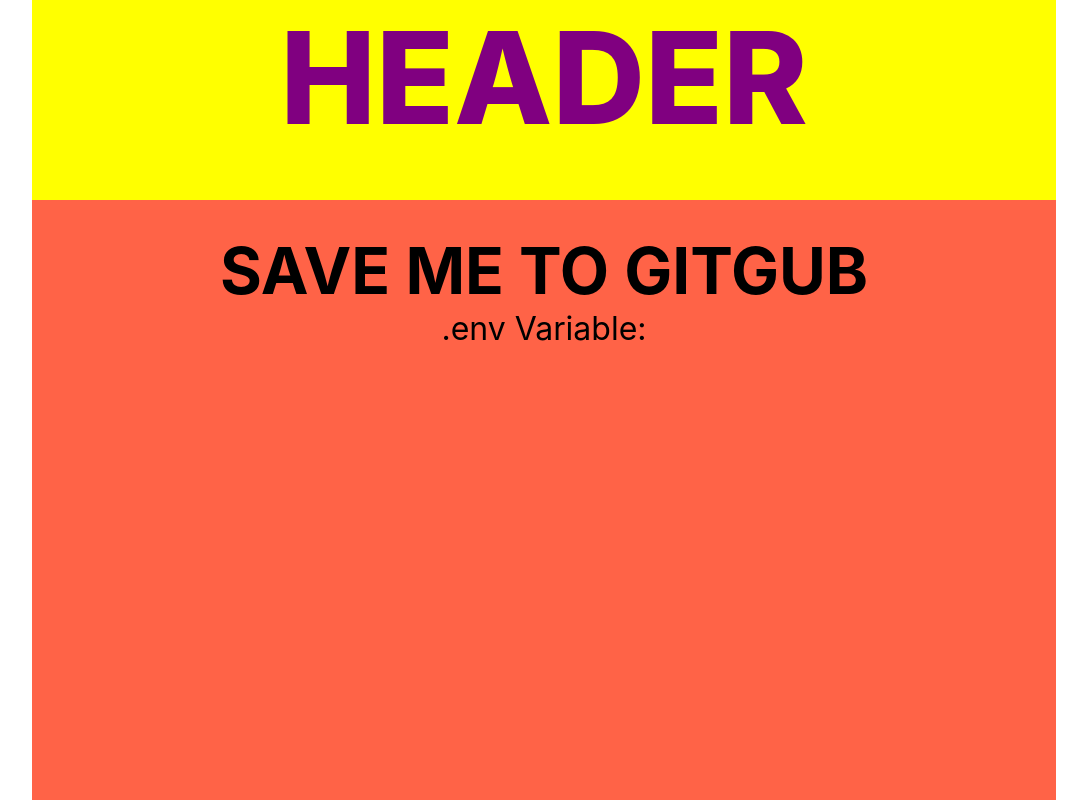
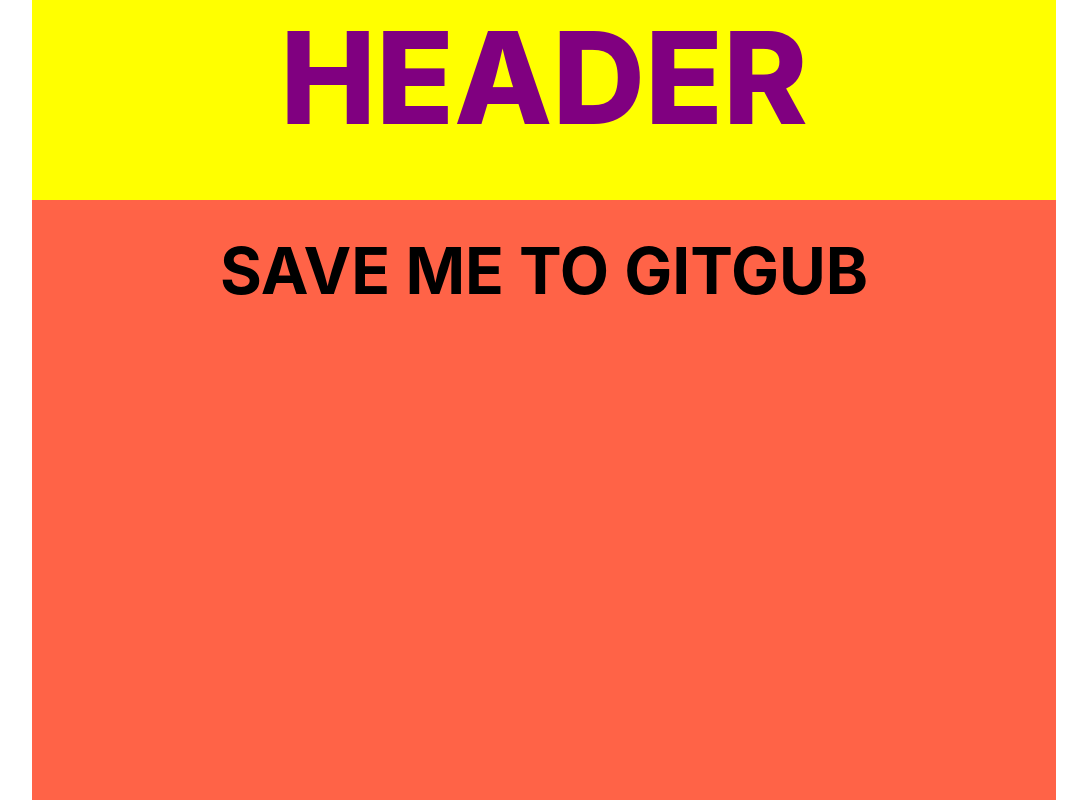
Before and after one commit to riz-l/odt-test, a React (Create React App) app: page / in a window 1280 px wide. Shown: the whole page, without its empty margins (96-1183 px from the left). Built offline with nearby package versions, Linux system fonts and the light colour scheme.

Commit message:
Removed .env file and variable from App.js

```diff
--- a/src/App.js
+++ b/src/App.js
@@ -7,18 +7,12 @@ import { Header } from "./app/components";
 
 // Component: App
 export default function App() {
-  // Variable accessed from .env file
-  const somethingImportant = process.env.REACT_APP_SOMETHING_IMPORTANT;
-
   return (
     <Container>
       <Header />
 
       <Wrapper>
         <h1>SAVE ME TO GITGUB</h1>
-        <p>
-          .env Variable: <b>{somethingImportant}</b>
-        </p>
       </Wrapper>
     </Container>
   );
```
